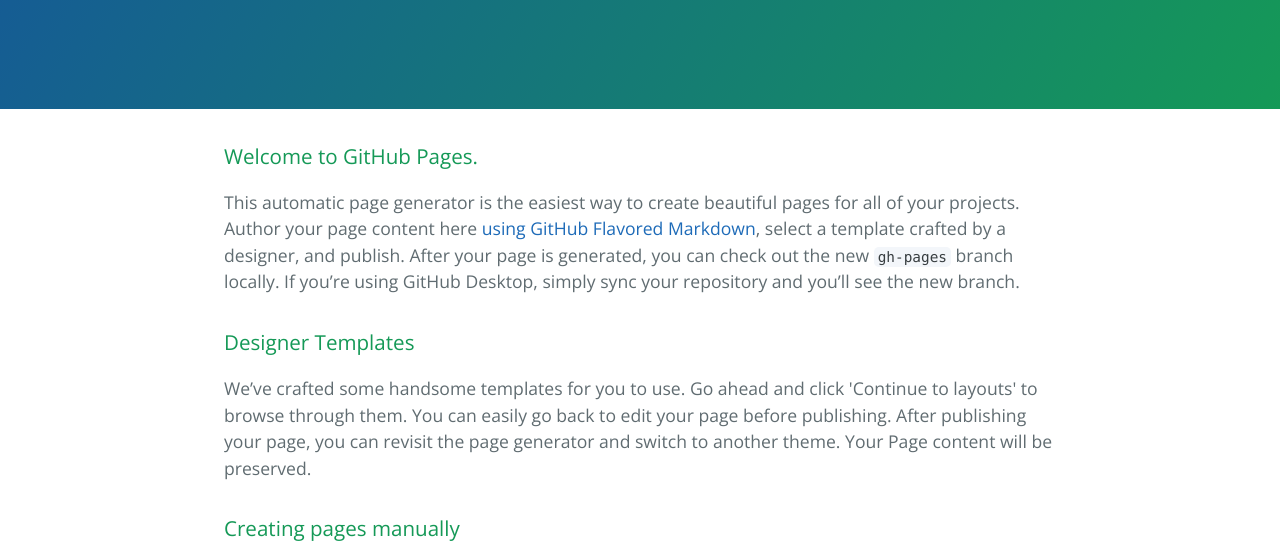
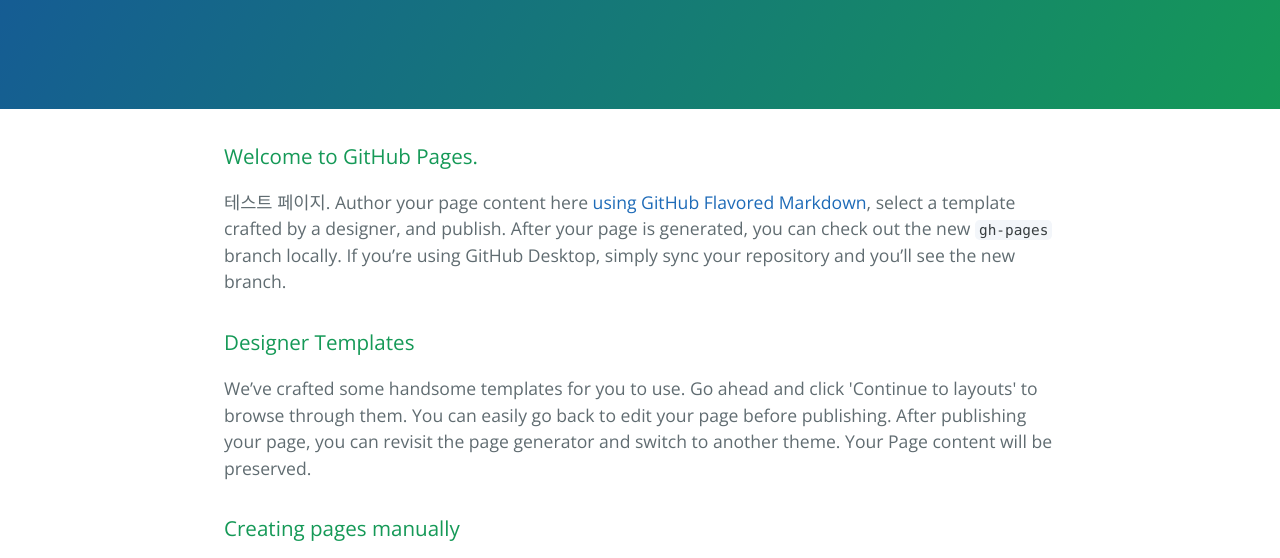
Before and after one commit to isaintaria/isaintaria.github.io, a plain HTML site: page index.html in a window 1280 px wide. Shown: the part 208-766 px from the top of the page. Drawn offline with nearby package versions, Linux system fonts and the light colour scheme.

Commit message:
Update index.html

```diff
--- a/index.html
+++ b/index.html
@@ -19,7 +19,7 @@
       <h3>
 <a id="welcome-to-github-pages" class="anchor" href="#welcome-to-github-pages" aria-hidden="true"><span aria-hidden="true" class="octicon octicon-link"></span></a>Welcome to GitHub Pages.</h3>
 
-<p>This automatic page generator is the easiest way to create beautiful pages for all of your projects. Author your page content here <a href="https://guides.github.com/features/mastering-markdown/">using GitHub Flavored Markdown</a>, select a template crafted by a designer, and publish. After your page is generated, you can check out the new <code>gh-pages</code> branch locally. If you’re using GitHub Desktop, simply sync your repository and you’ll see the new branch.</p>
+<p>테스트 페이지. Author your page content here <a href="https://guides.github.com/features/mastering-markdown/">using GitHub Flavored Markdown</a>, select a template crafted by a designer, and publish. After your page is generated, you can check out the new <code>gh-pages</code> branch locally. If you’re using GitHub Desktop, simply sync your repository and you’ll see the new branch.</p>
 
 <h3>
 <a id="designer-templates" class="anchor" href="#designer-templates" aria-hidden="true"><span aria-hidden="true" class="octicon octicon-link"></span></a>Designer Templates</h3>
```
